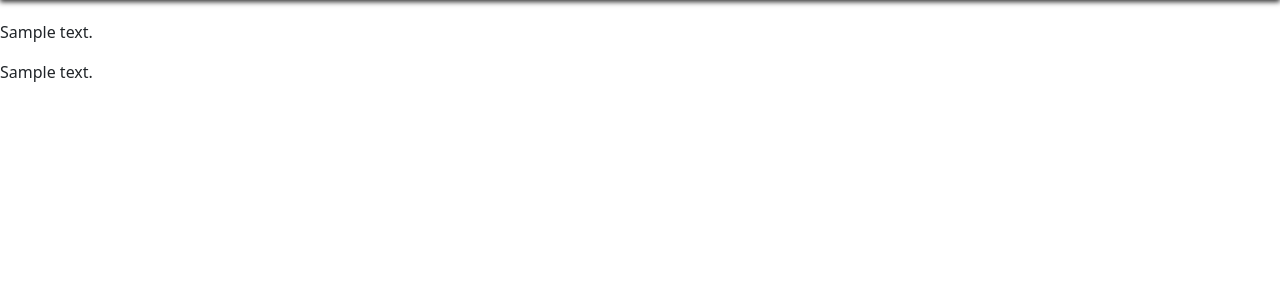
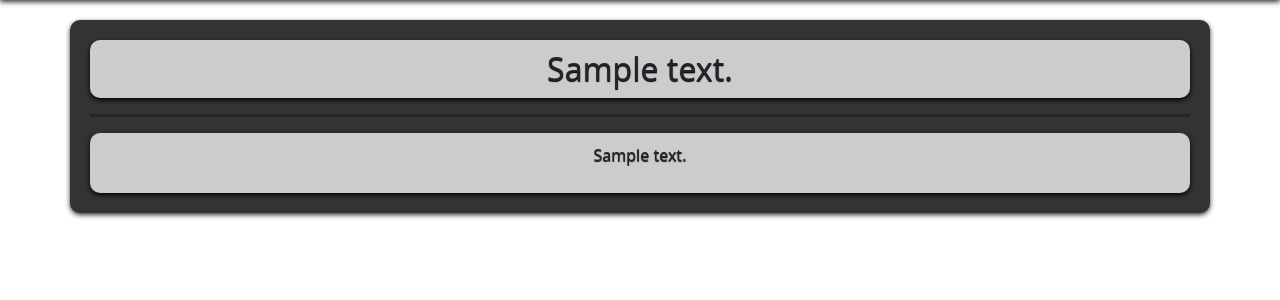
Before and after one commit to Schneider-Alex/OnTrack, a Flask app: template flask_app/templates/view_post.html in a window 1280 px wide. Shown: the part 76-376 px from the top of the page. Run offline with Flask 2, Linux system fonts and the light colour scheme; the template is opened without the code that fills it: most values are stand-ins (such as "Sample title", 1, 10 or a date in 2020).

Commit message:
fixed some styles for posts/comments

```diff
--- a/flask_app/controllers/comments.py
+++ b/flask_app/controllers/comments.py
@@ -10,6 +10,7 @@ def show_post(post_id):
     all_comment_content = comment_content.Comment_content.get_all_comments()
     all_comments = comment.Comment.get_all_comments(post_id)
     return render_template('view_post.html', post=this_post, all_comment_content=all_comment_content, all_comments=all_comments)
+
 @app.route('/add/comment/to/post', methods=['POST'])
 def add_comment_to_post():
     comment.Comment.create_comment(request.form)
--- a/flask_app/templates/view_post.html
+++ b/flask_app/templates/view_post.html
@@ -1,6 +1,12 @@
 {%extends "layout.html"%}{%block body%}
-    <p>{{post.content}}</p>
+<div class="container form-style padding border-radius">
+    <div class="form-style-light font-light border-radius text-center">
+        <h2 class="font-light">{{post.content}}</h2>
+    </div>
+    <hr style="color: black;" size="5">
+
     {%if session.athlete%}
+    <div class="form-style-light font-light border-radius">
         <form action="/add/comment/to/post" method="post">
             <input type="hidden" name="post_id" value="{{post.id}}">
             <input type="hidden" name="user_id" value="{{session.athlete}}">
@@ -11,10 +17,14 @@
             </select>
             <button type="submit">Comment</button>
         </form>
+    </div>
     {% endif %}
     {% if all_comments %}
+    <div class="form-style-light font-light border-radius text-center">
         {% for comment in all_comments %}
-            <p>{{comment.comment}}</p>
+            <p class=font-light>{{comment.comment}}</p>
         {% endfor %}
+    </div>
     {% endif %}
 {% endblock %}
+</div>
```
